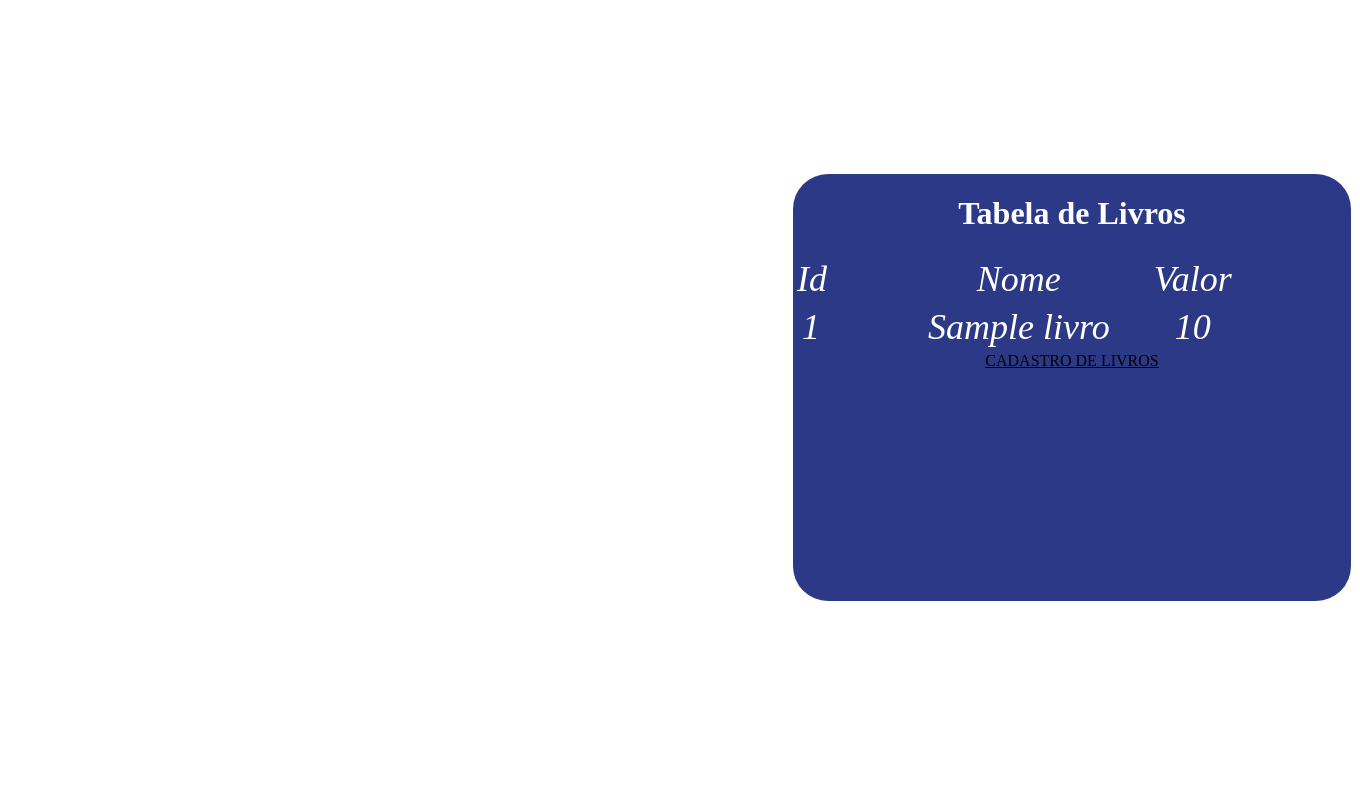
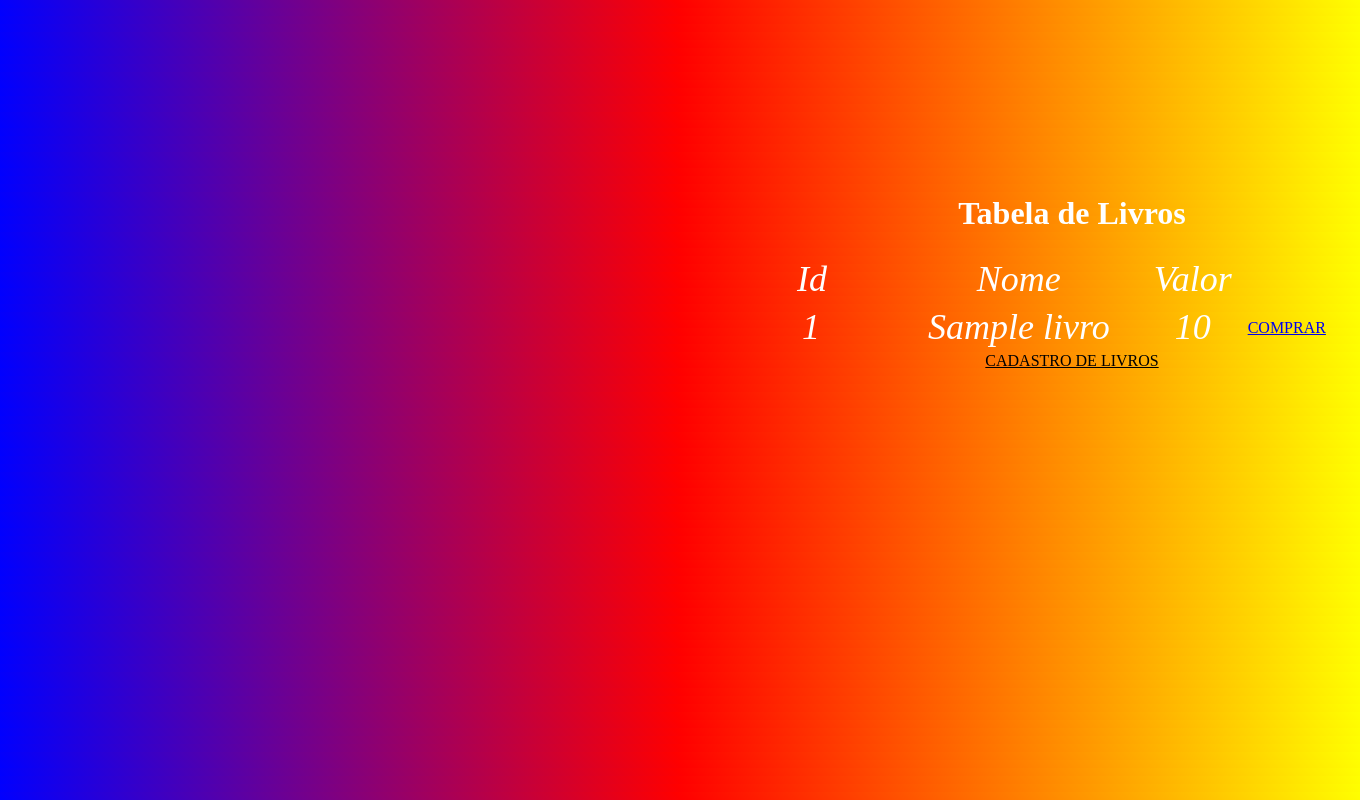
Before and after one commit to MartinZuccolotto/MetalCoins, a PHP site: page /listar_livros.php in a window 1360 px wide. Run offline with PHP 8.4, Linux system fonts and the light colour scheme; tables that the repository leaves empty or names only in its code hold one stand-in row (values such as "Sample post").

Commit message:
Add files via upload

```diff
--- a/prova/css/cadastro.css
+++ b/prova/css/cadastro.css
@@ -1,10 +1,13 @@
+body{
+    background: linear-gradient(45deg, blue, red, yellow);
+}
+
 #div{
     position: absolute;
     width: 458px;
     height: 211px;
     left: 793px;
     top: 174px;
-    background: #2B3987;
     border-radius: 35px;
     text-align: center;
 }
--- a/prova/css/listar.css
+++ b/prova/css/listar.css
@@ -17,8 +17,17 @@
     height: 427px;
     left: 793px;
     top: 174px;
-    background: #2B3987;
     border-radius: 35px;
     text-align: center;
 
 }
+body{
+    background: linear-gradient(45deg, blue, red, yellow);
+}
+
+.comprar{
+    position: relative;
+    left: 150px;
+    top: 1px;
+    color: white;
+}
--- a/prova/listar_livros.php
+++ b/prova/listar_livros.php
@@ -26,6 +26,7 @@
       <th style="left:1px;" class="letra" scope="col">Id</th>
       <th style="left:98px;" class="letra" scope="col">Nome</th>
       <th style="left:138px;"class="letra" scope="col">Valor</th>
+      <th scope="col">    </th>
     </tr>
   </thead>
   <tbody>
@@ -35,6 +36,10 @@
       echo "<th class='letra' scope='row'>".$linha['idlivro']."</th>";
       echo "<td style='left:98px;' class='letra'>".$linha['nome']."</td>";
       echo "<td style='left:138px;'class='letra'>".$linha['valor']."</td>";
+      echo '<td class="comprar" ><a href=crud\del_livro.php?idlivro='.$linha['idlivro'].' type="button">COMPRAR</a></td>';
+
+
+
       echo '</tr>';
     }
     ?>
```
Also changed, not shown: prova/crud/del_livro.php (added, +17 -0 lines).
